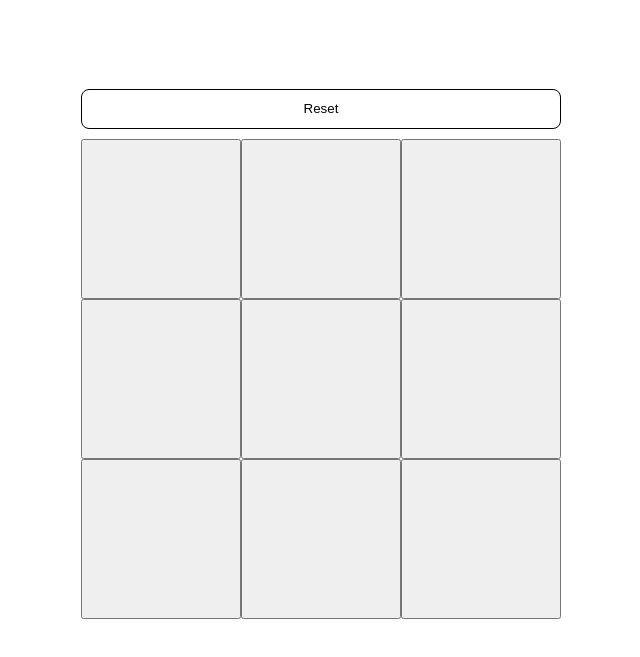
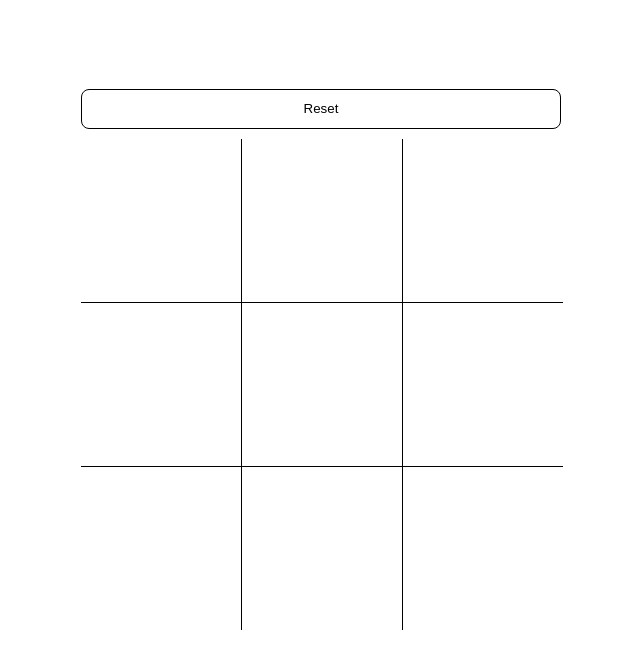
Before and after one commit to SamuelGillies/tic-tac-toe, a plain HTML site: page index.html in a window 1280 px wide. Shown: the part 69-726 px from the top of the page, without its empty margins (319-959 px from the left). Drawn offline with Linux system fonts and the light colour scheme; a web font is replaced by a local one.

Commit message:
gameboard corrected visually

```diff
--- a/index.html
+++ b/index.html
@@ -19,15 +19,33 @@
     </div>
     <div class="container">
         <div class="gameboard">
+            <div id="box--0">
                 <button id="0" class="gameboard--button" data-row="0" data-col="0"></button>
+            </div>
+            <div id="box--1">
                 <button id="1" class="gameboard--button" data-row="0" data-col="1"></button>
+            </div>
+            <div id="box--2">
                 <button id="2" class="gameboard--button" data-row="0" data-col="2"></button>
+            </div>
+            <div id="box--3">
                 <button id="3" class="gameboard--button" data-row="1" data-col="0"></button>
+            </div>
+            <div id="box--4">
                 <button id="4" class="gameboard--button" data-row="1" data-col="1"></button>
+            </div>
+            <div id="box--5">
                 <button id="5" class="gameboard--button" data-row="1" data-col="2"></button>
+            </div>
+            <div id="box--6">
                 <button id="6" class="gameboard--button" data-row="2" data-col="0"></button>
+            </div>
+            <div id="box--7">
                 <button id="7" class="gameboard--button" data-row="2" data-col="1"></button>
+            </div>
+            <div id="box--8">
                 <button id="8" class="gameboard--button" data-row="2" data-col="2"></button>
+            </div>
         </div>
     </div>
 </body>
--- a/styles.css
+++ b/styles.css
@@ -60,4 +60,40 @@
   height: 20vh;
   width: 20vh;
   font-size: 4rem;
+  border-radius: 0px;
+  background-color: white;
+  border: 0pt solid black;
 }
+
+#box--0 {
+  border-right: 1pt solid black;
+}
+
+#box--2 {
+  border-left: 1pt solid black;
+}
+
+#box--3 {
+  border-right: 1pt solid black;
+  border-top: 1pt solid black;
+  border-bottom: 1pt solid black;
+}
+
+#box--4 {
+  border-top: 1pt solid black;
+  border-bottom: 1pt solid black;
+}
+
+#box--5 {
+  border-left: 1pt solid black;
+  border-top: 1pt solid black;
+  border-bottom: 1pt solid black;
+}
+
+#box--6 {
+  border-right: 1pt solid black;
+}
+
+#box--8 {
+  border-left: 1pt solid black;
+}
```
Lines whose indentation alone changed are shown as unchanged.
